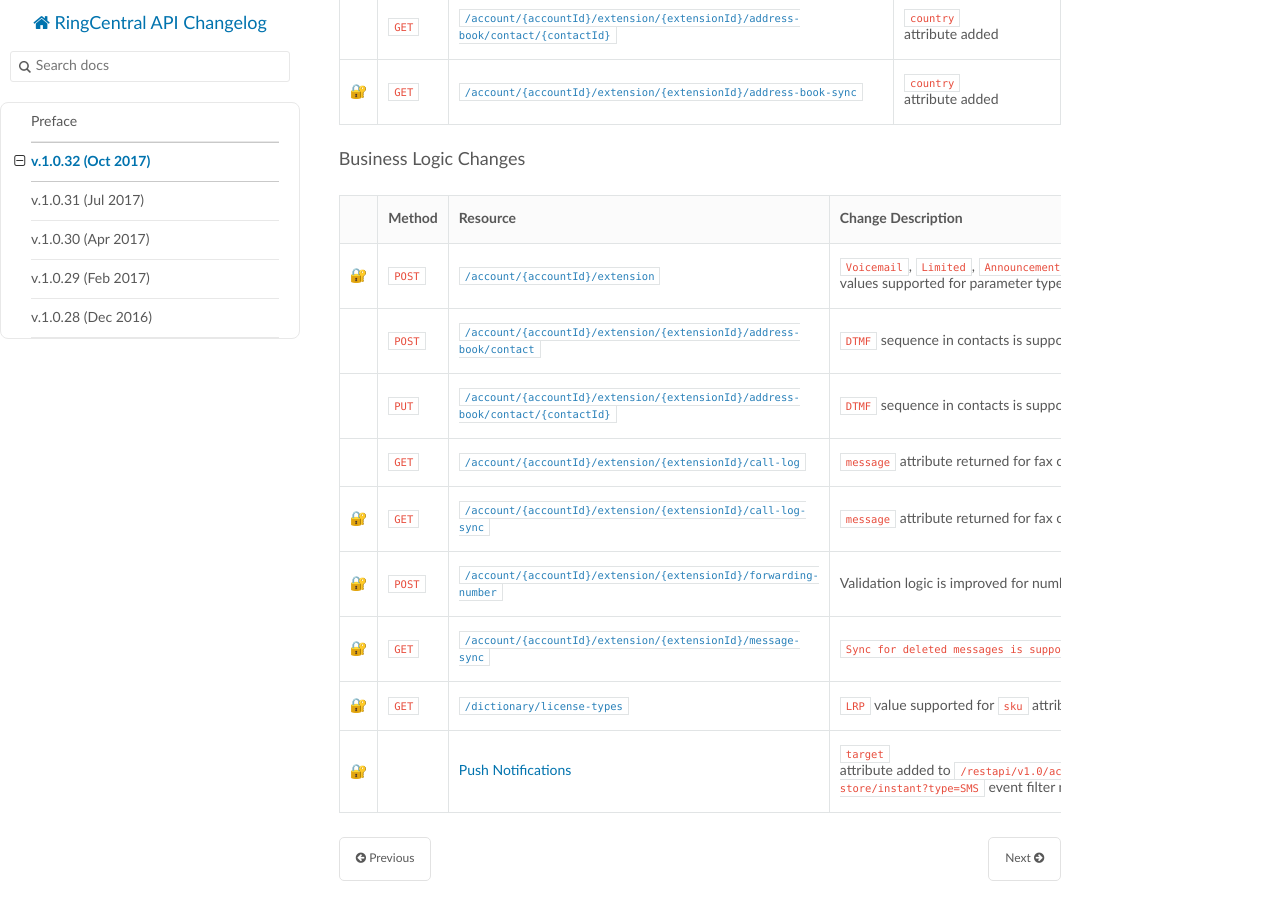
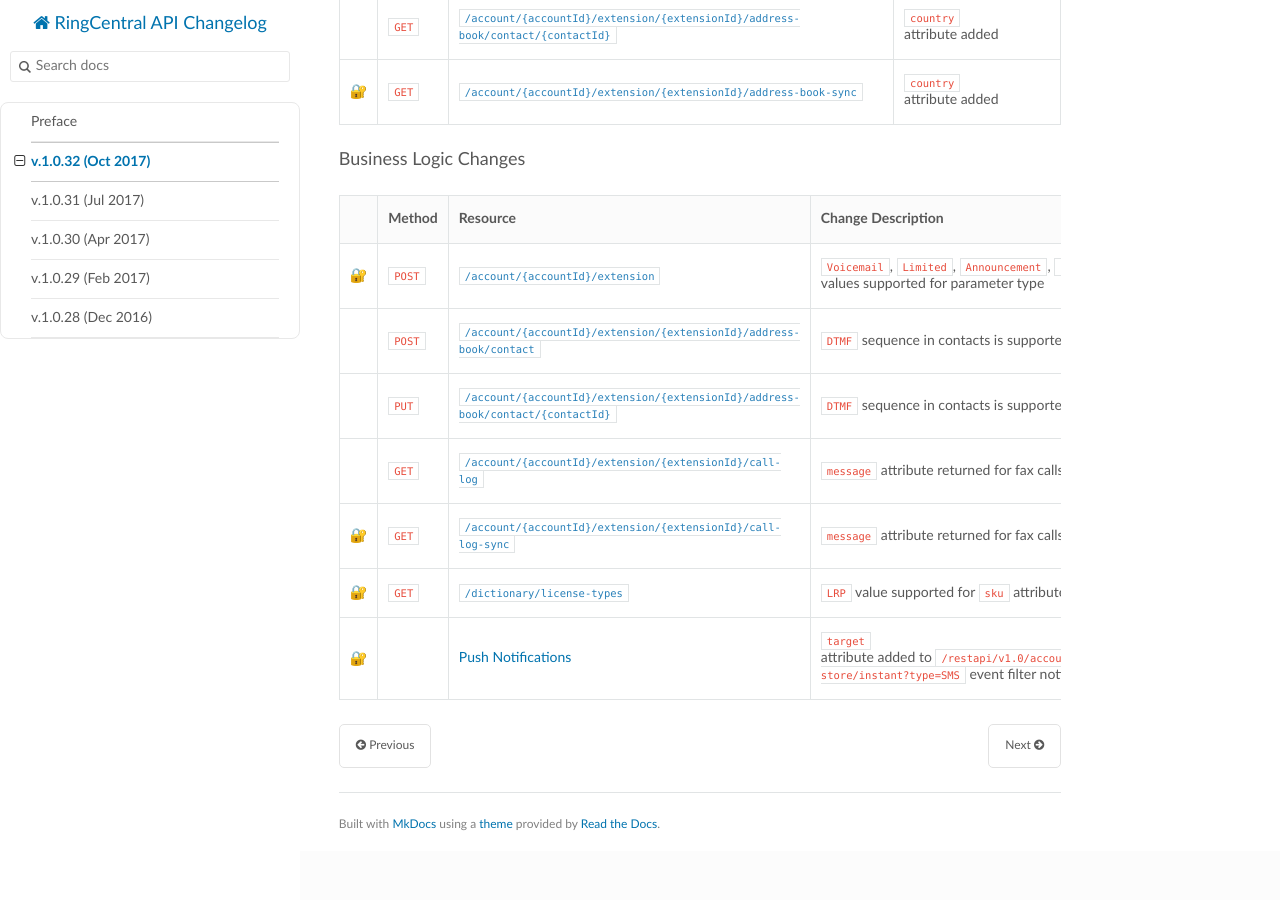
Before and after one commit to ringcentral/ringcentral-api-changelog, an MkDocs documentation site: the page built from docs/1_0_32.md, in a window 1280 px wide and 900 px high, scrolled down 1857 px. Built offline with MkDocs 1.6.1, drawn with Linux system fonts in a browser that asks for light colours; nearby versions of some CDN libraries; old or Windows-style settings are respelled for this version of MkDocs; after the commit the page ends 2708 px from its top, so only the background shows below that.

Commit message:
Some internal changes removed

```diff
--- a/docs/1_0_32.md
+++ b/docs/1_0_32.md
@@ -48,7 +48,5 @@ Basepath for all URLs: `https://platform.ringcentral.com/restapi/v1.0`.
 |         |`PUT` |[`/account/{accountId}/extension/{extensionId}/address-book/contact/{contactId}`](https://developers.ringcentral.com/api-docs/latest/index.html#!#RefModifyContact)|`DTMF` sequence in contacts is supported|
 |         |`GET` |[`/account/{accountId}/extension/{extensionId}/call-log`](https://developers.ringcentral.com/api-docs/latest/index.html#!#RefGetUserCallLog)|`message` attribute returned for fax calls|
 |&#x1F510; |`GET`|[`/account/{accountId}/extension/{extensionId}/call-log-sync`](https://developers.ringcentral.com/api-docs/latest/index.html#!#RefMakeUserCallLogSync)|`message` attribute returned for fax calls|
-|&#x1F510; |`POST` |[`/account/{accountId}/extension/{extensionId}/forwarding-number`](https://developers.ringcentral.com/api-docs/latest/index.html#!#RefGetExtensionForwardingNumberList)|Validation logic is improved for numbers set as forwarding|
-|&#x1F510; |`GET` |[`/account/{accountId}/extension/{extensionId}/message-sync`](https://developers.ringcentral.com/api-docs/latest/index.html#!#RefGetMessageSync)|`Sync for deleted messages is supported even if client was 5+ days offline`|
 |&#x1F510;|`GET` |[`/dictionary/license-types`](https://developers.ringcentral.com/api-docs/latest/index.html#!#RefGetLicenseTypes)|`LRP` value supported for `sku` attribute |
 |&#x1F510;|      |[Push Notifications](https://developers.ringcentral.com/api-docs/latest/index.html#!#RefGetInstantMessageEvent)| `target` attribute added to `/restapi/v1.0/account/{accountId}/extension/{extensionId}/message-store/instant?type=SMS` event filter notification payload|
```
